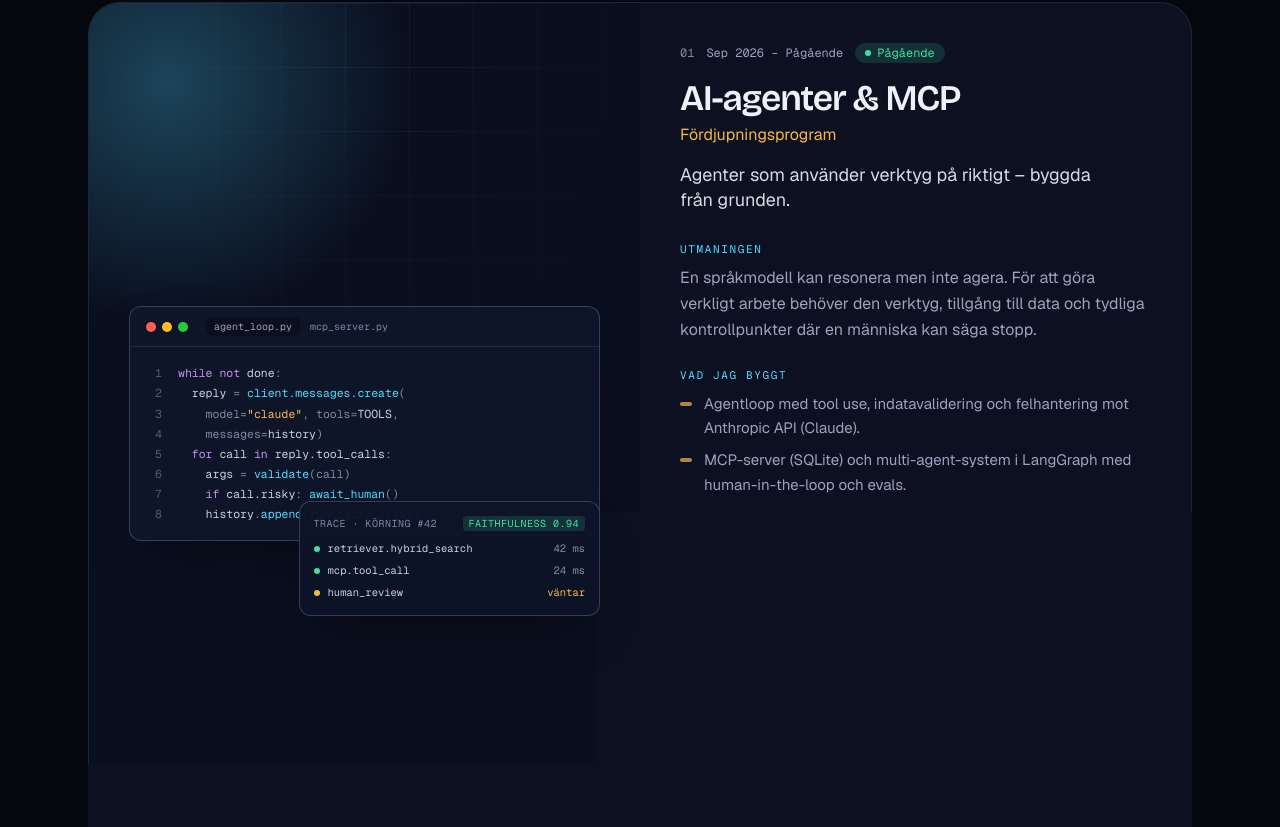
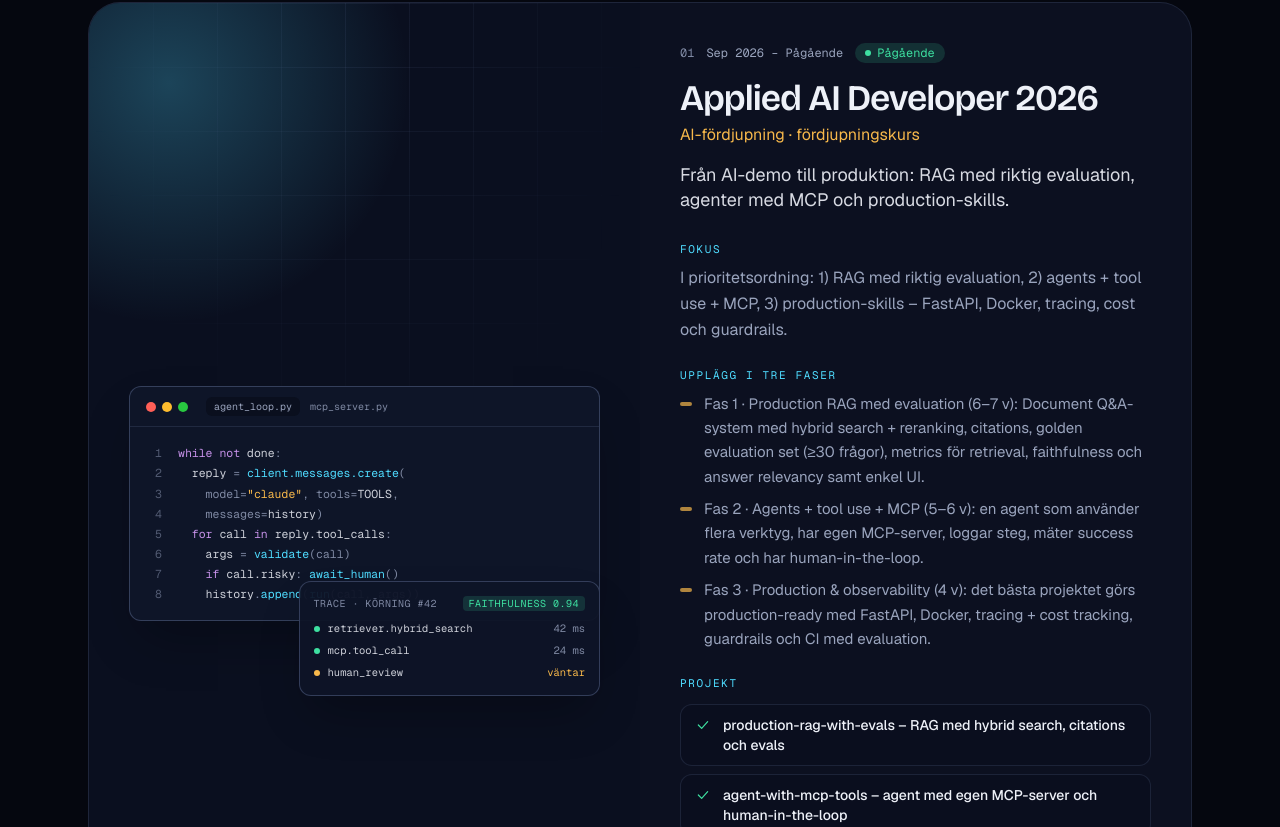
Before and after one commit to Harunsystemdeveloper/portfolio, a Next.js app: page / in a window 1280 px wide. Shown: the part 4613-5440 px from the top of the page. Built offline with nearby package versions, Linux system fonts and the light colour scheme.

Commit message:
Lagt till Applied AI Developer 2026 med de tre faserna

```diff
--- a/src/data/content.ts
+++ b/src/data/content.ts
@@ -194,22 +194,32 @@ export type Project = {
 // "Pågående fördjupning" i CV:t
 export const projects: Project[] = [
   {
-    title: "AI-agenter & MCP",
-    role: "Fördjupningsprogram",
+    title: "Applied AI Developer 2026",
+    role: "AI-fördjupning · fördjupningskurs",
     period: "Sep 2026 – Pågående",
-    tagline: "Agenter som använder verktyg på riktigt – byggda från grunden.",
+    tagline: "Från AI-demo till produktion: RAG med riktig evaluation, agenter med MCP och production-skills.",
+    problemLabel: "Fokus",
     problem:
-      "En språkmodell kan resonera men inte agera. För att göra verkligt arbete behöver den verktyg, tillgång till data och tydliga kontrollpunkter där en människa kan säga stopp.",
+      "I prioritetsordning: 1) RAG med riktig evaluation, 2) agents + tool use + MCP, 3) production-skills – FastAPI, Docker, tracing, cost och guardrails.",
+    bulletsLabel: "Upplägg i tre faser",
     bullets: [
-      "Agentloop med tool use, indatavalidering och felhantering mot Anthropic API (Claude).",
-      "MCP-server (SQLite) och multi-agent-system i LangGraph med human-in-the-loop och evals.",
+      "Fas 1 · Production RAG med evaluation (6–7 v): Document Q&A-system med hybrid search + reranking, citations, golden evaluation set (≥30 frågor), metrics för retrieval, faithfulness och answer relevancy samt enkel UI.",
+      "Fas 2 · Agents + tool use + MCP (5–6 v): en agent som använder flera verktyg, har egen MCP-server, loggar steg, mäter success rate och har human-in-the-loop.",
+      "Fas 3 · Production & observability (4 v): det bästa projektet görs production-ready med FastAPI, Docker, tracing + cost tracking, guardrails och CI med evaluation.",
     ],
+    outcomesLabel: "Projekt",
     outcomes: [
-      "Egen agentloop utan ramverk – full kontroll över varje verktygsanrop",
-      "MCP-server som ger modellen strukturerad åtkomst till data",
-      "Human-in-the-loop och evals för säkra, mätbara beslut",
+      "production-rag-with-evals – RAG med hybrid search, citations och evals",
+      "agent-with-mcp-tools – agent med egen MCP-server och human-in-the-loop",
     ],
-    tags: ["Anthropic API", "Tool use", "MCP", "SQLite", "LangGraph", "Evals"],
+    tags: [
+      "Python",
+      "LlamaIndex / LangChain",
+      "OpenAI · Anthropic · Azure OpenAI",
+      "Chroma → Qdrant / Azure AI Search",
+      "FastAPI",
+      "Docker",
+    ],
     ongoing: true,
     mockup: "agent",
     links: [{ label: "GitHub", href: "[GITHUB-LÄNK]" }],
```
